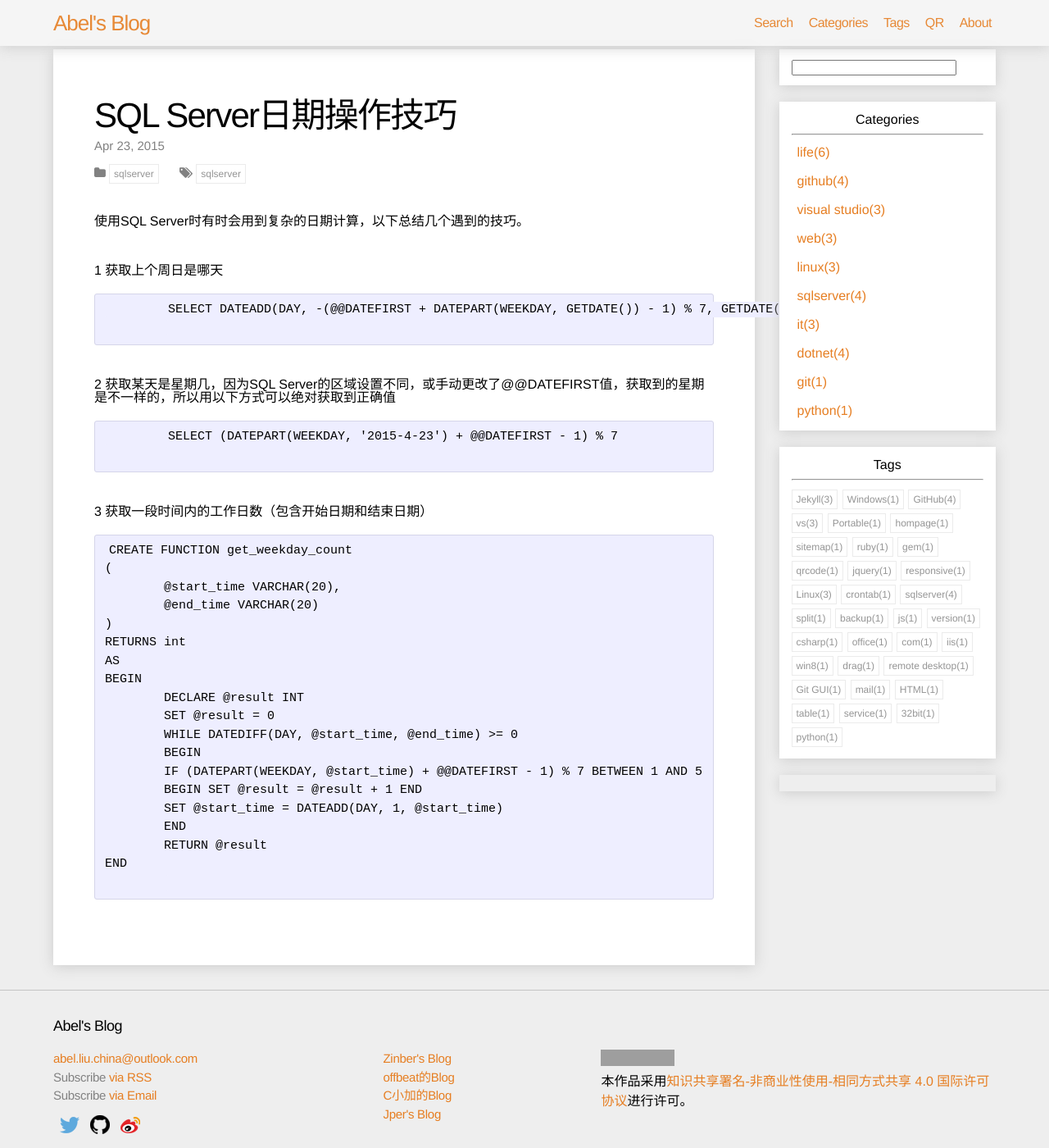
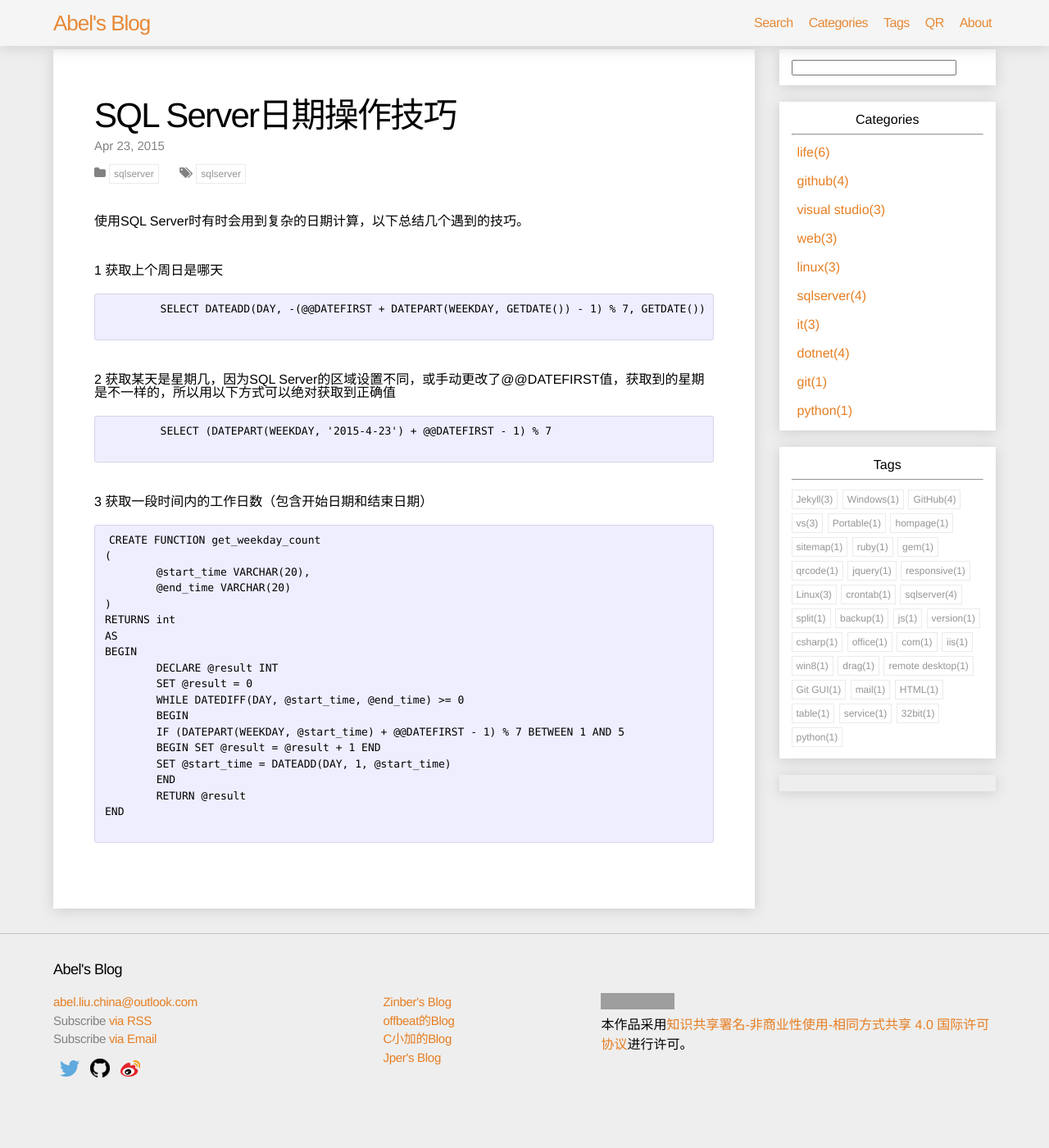
Before and after one commit to Abel-Liu/Abel-Liu.github.io, a Jekyll site: the page built from _posts/SQLServer/2015-04-23-sqlserver-date.md, in a window 1280 px wide and 1400 px high. Shown: the whole window at 82% size. Built offline with Jekyll 4.4.1, drawn with Linux system fonts in a browser that asks for light colours; nearby versions of some CDN libraries; comment, search, counter and statistics services are not loaded; grey boxes are pictures that could not be loaded.

Commit message:
update code style

```diff
--- a/css/main.css
+++ b/css/main.css
@@ -429,7 +429,8 @@
   -webkit-border-radius: 3px;
   -moz-border-radius: 3px;
   border-radius: 3px;
-  font-size: 15px;
+  font-size: 13px;
+  font-family: Menlo,Monaco,Consolas,"Andale Mono","lucida console","Courier New",monospace;
 }
 
 .post code { padding: 1px 5px; }
```
